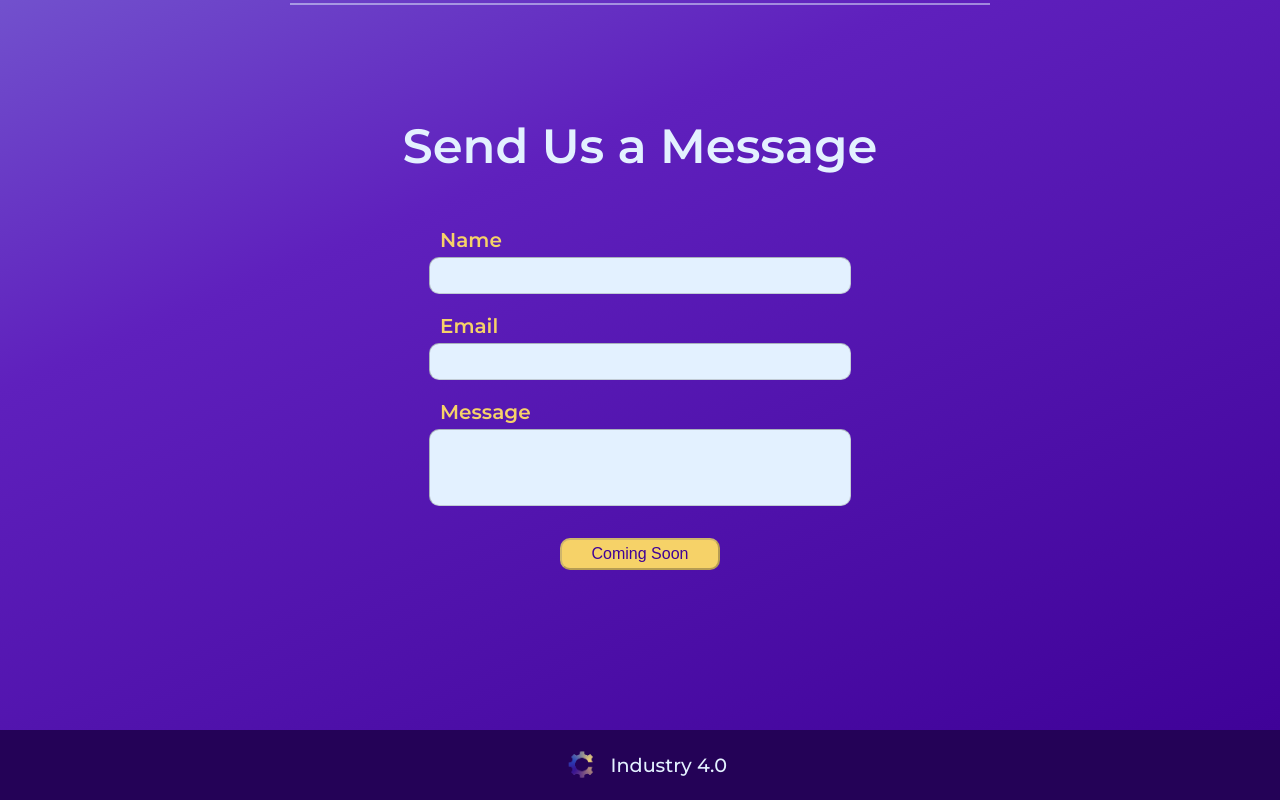
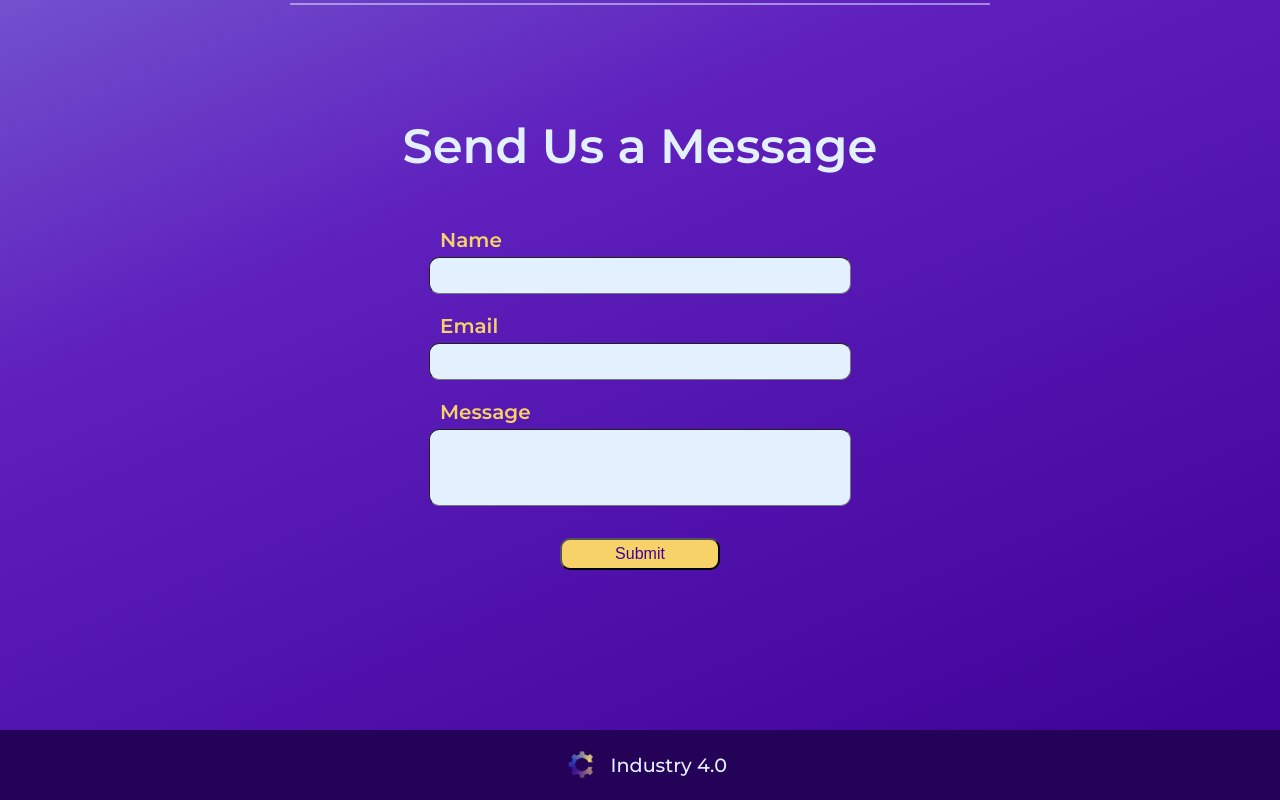
Before and after one commit to lucywang-lw/Industry4.0-Website, a React (Create React App) app: page /contact in a window 1280 px wide. Shown: the part 717-1517 px from the top of the page. Built offline with nearby package versions, Linux system fonts and the light colour scheme.

Commit message:
add email functionality

```diff
--- a/package.json
+++ b/package.json
@@ -3,6 +3,7 @@
   "version": "0.1.0",
   "private": true,
   "dependencies": {
+    "@emailjs/browser": "^3.11.0",
     "@fortawesome/fontawesome-svg-core": "^6.4.0",
     "@fortawesome/free-regular-svg-icons": "^6.4.0",
     "@fortawesome/free-solid-svg-icons": "^6.4.0",
@@ -12,6 +13,7 @@
     "@testing-library/user-event": "^13.5.0",
     "cors": "^2.8.5",
     "dotenv": "^16.0.3",
+    "email-js": "^2.0.2",
     "express": "^4.18.2",
     "nodemailer": "^6.9.1",
     "react": "^18.2.0",
--- a/src/components/pages/Contact.js
+++ b/src/components/pages/Contact.js
@@ -1,4 +1,5 @@
-import React, { useState } from 'react'
+import React, { useState, useRef } from 'react'
+import emailjs from '@emailjs/browser';
 import "./Contact.css"
 
 function Contact() {
@@ -6,6 +7,8 @@ function Contact() {
   const [name, setName] = React.useState('');
   const [email, setEmail] = React.useState('');
   const [message, setMessage] = React.useState('');
+
+  const form = useRef();
 
   const handleEmail = (event) => {
     setEmail(event.target.value);
@@ -27,16 +30,24 @@ function Contact() {
       email: email,
       message: message,
     };
-    let response = await fetch("http://localhost:5500/contact", {
-      method: "POST",
-      headers: {
-        "Content-Type": "application/json;charset=utf-8",
-      },
-      body: JSON.stringify(details),
+    // let response = await fetch("http://localhost:5500/contact", {
+    //   method: "POST",
+    //   headers: {
+    //     "Content-Type": "application/json;charset=utf-8",
+    //   },
+    //   body: JSON.stringify(details),
+    // });
+
+    emailjs.sendForm('service_ay58cne', 'template_vxq9ieb', form.current, 'E8Sk6_i4AndGy7lpT')
+    .then((result) => {
+      alert("Sent successfully");
+    }, (error) => {
+      alert("Oops, please try again");
     });
+
+
     setStatus("Submit");
-    let result = await response.json();
-    alert(result.status);
+    // let result = await response.json();
   };
 
   return (
@@ -76,18 +87,18 @@ function Contact() {
 
       <div className="form-section">
         <h1>Send Us a Message</h1>
-        <form className= "e-form" onSubmit={handleSubmit}>
+        <form ref={form} className= "e-form" onSubmit={handleSubmit}>
           <label className= "form-labels"> Name </label>
-          <input disabled className= "form-input" type = "text" value={name} onChange={handleName} required />
+          <input name="from_name" className= "form-input" type = "text" value={name} onChange={handleName} required />
 
           <label className= "form-labels"> Email </label>
-          <input disabled className= "form-input" type = "text" value={email} onChange={handleEmail} required />
+          <input name="from_email" className= "form-input" type = "text" value={email} onChange={handleEmail} required />
 
           <label className= "form-labels"> Message </label>
-          <input disabled className= "form-input" type = "text" value={message} onChange={handleMessage} style = {{paddingBottom: "50px"}} required />
+          <input name="message" className= "form-input" type = "text" value={message} onChange={handleMessage} style = {{paddingBottom: "50px"}} required />
 
-          {/* <button className='submit' type="submit">{status}</button> */}
-          <button className='submit' type="submit" disabled>Coming Soon</button>
+          <button className='submit' type="submit">{status}</button>
+          {/* <button className='submit' type="submit" disabled>Coming Soon</button> */}
         </form>
       </div>
     </div>
--- a/src/components/pages/contact.css
+++ b/src/components/pages/contact.css
@@ -94,5 +94,5 @@ a {
 }
 
 .submit:hover {
-    cursor: not-allowed;
+    cursor: pointer;
 }
```
Also changed, not shown: 1 other file (tests, documents, lock files or other folders).
